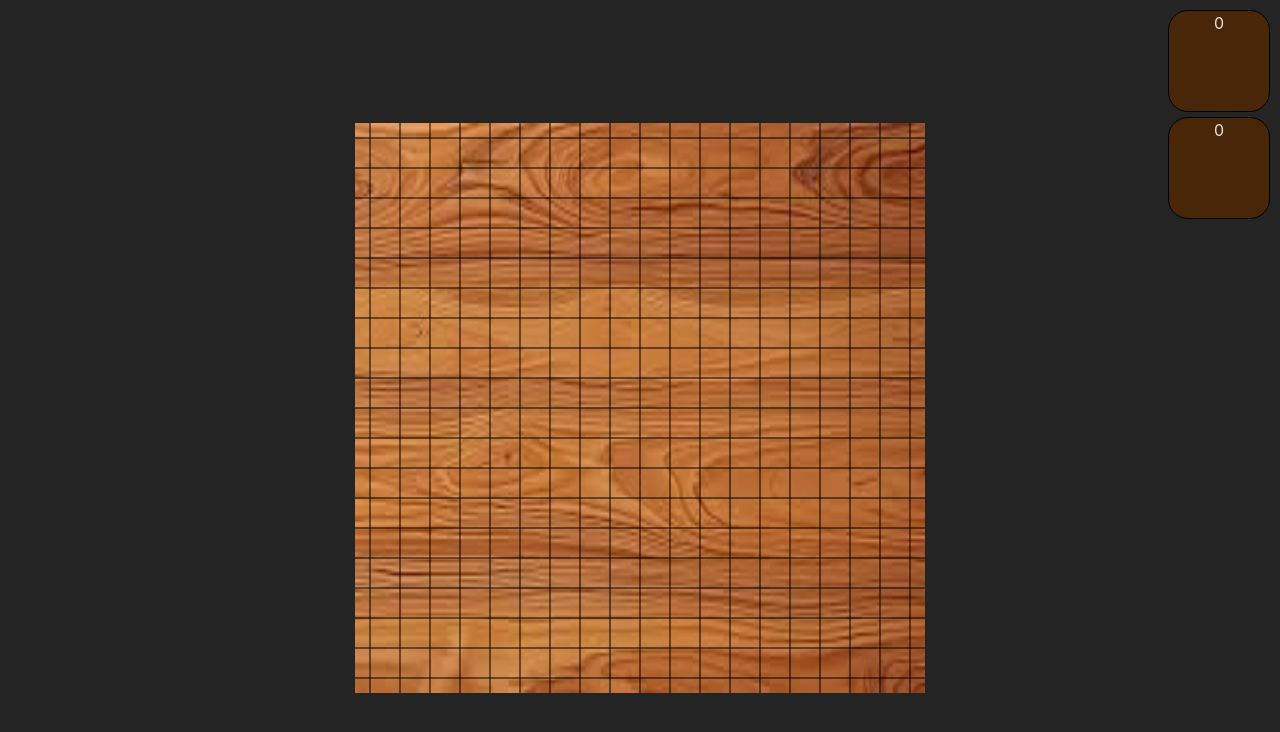
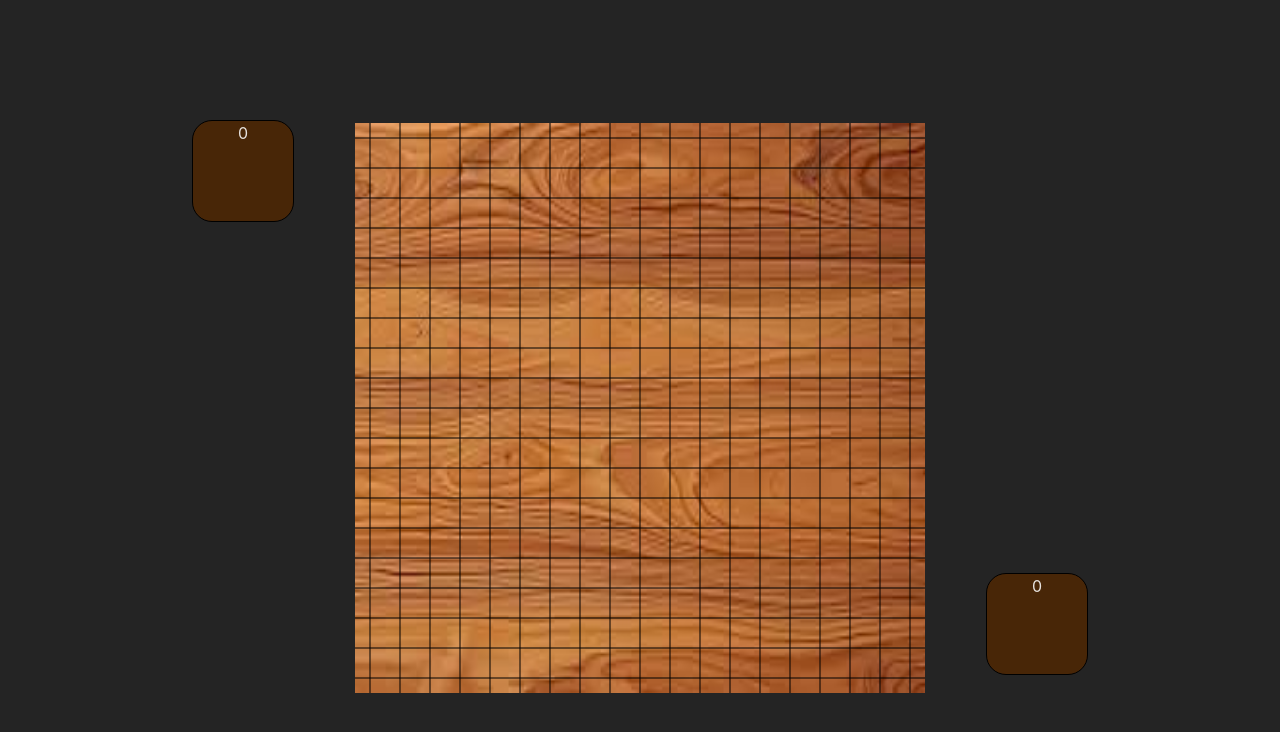
Before and after one commit to Joshieingold/GoWithFriends, a React (Vite) app: page / in a window 1280 px wide. Shown: the top 732 px of the page. Built offline with nearby package versions, Linux system fonts and the light colour scheme.

Commit message:
okay bowls are sorta correctly placed now! Just gotta fix their text

```diff
--- a/src/Board/board.css
+++ b/src/Board/board.css
@@ -63,5 +63,11 @@
 }
 .blacksBowl {
     position: absolute;
-    bottom: 0px;
+    bottom: 15%;
+    right: 15%;
 }
+.whitesBowl {
+    position: absolute;
+    top: 15%;
+    left: 15%;
+}
--- a/src/Board/board.jsx
+++ b/src/Board/board.jsx
@@ -182,7 +182,8 @@ function Board() {
     };
 
     return (
-        <div className="board-container">
+        <div className="mainContainer">
+                           <div className="board-container">
             <canvas
                 ref={canvasRef}
                 width={570}
@@ -191,11 +192,17 @@ function Board() {
                 onClick={handleClick}
             />
             <img src={goBoardImage} alt="Go Board" className="go-board-image" />
-            <div className="prisoners-container">
-                <PrisonerBowl color="black" count={prisoners.black} className="whitesBowl"/>
-                <PrisonerBowl color="white" count={prisoners.white} className="blacksBowl"/>
-            </div>
         </div>
+
+
+                            <div className="whitesBowl">
+                    <PrisonerBowl color="black" count={prisoners.black} />
+                </div>
+                <div className="blacksBowl">
+                    <PrisonerBowl color="white" count={prisoners.white} className="blacksBowl"/>
+                </div>
+        </div>
+
     );
 }
 
```
